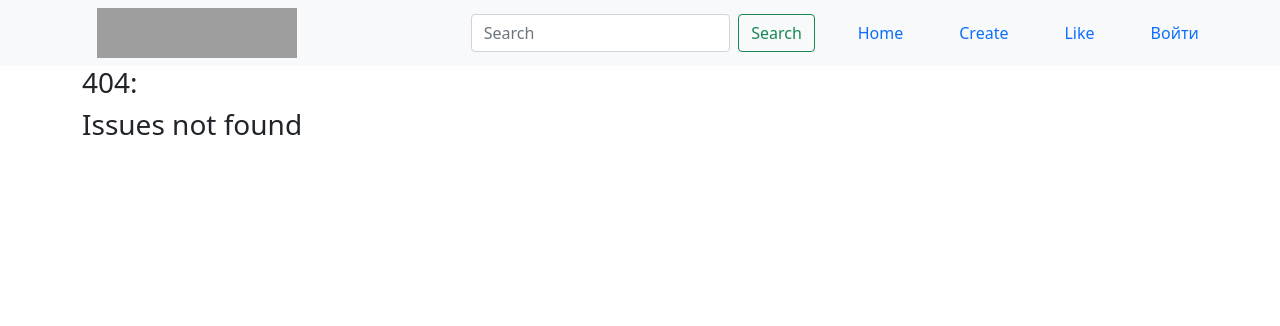
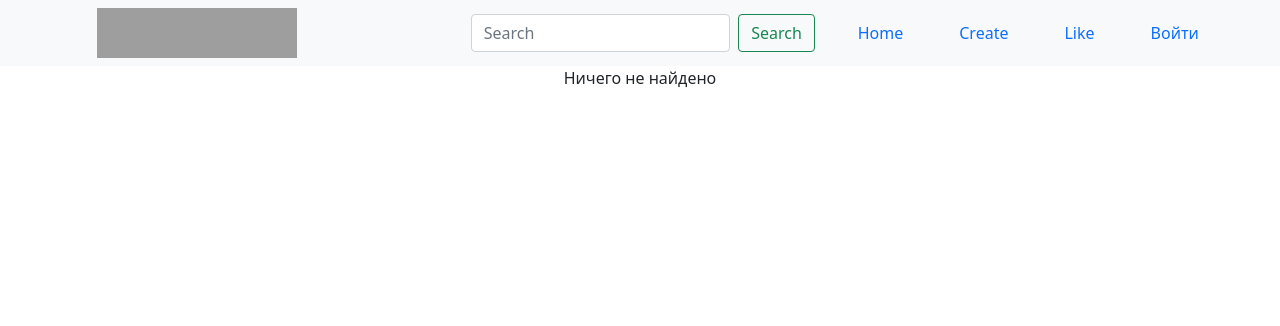
Before and after one commit to Irbiss555/my_instagram, a Django app: page /accounts/list/ in a window 1280 px wide. Shown: the top 326 px of the page. Run offline with Django 4.2, Linux system fonts and the light colour scheme; grey boxes are pictures that could not be loaded.

Commit message:
Изменил шаблон списка пользователей

```diff
--- a/templates/accounts/user_list.html
+++ b/templates/accounts/user_list.html
@@ -19,8 +19,7 @@
 
         </div>
     {% empty %}
-        <h3>404: {{ 404_error }}</h3>
-        <h3>Issues not found</h3>
+        <p style="text-align: center">Ничего не найдено</p>
     {% endfor %}
     {% if is_paginated %}
         {% include 'partial/common/paginator.html' %}
```
